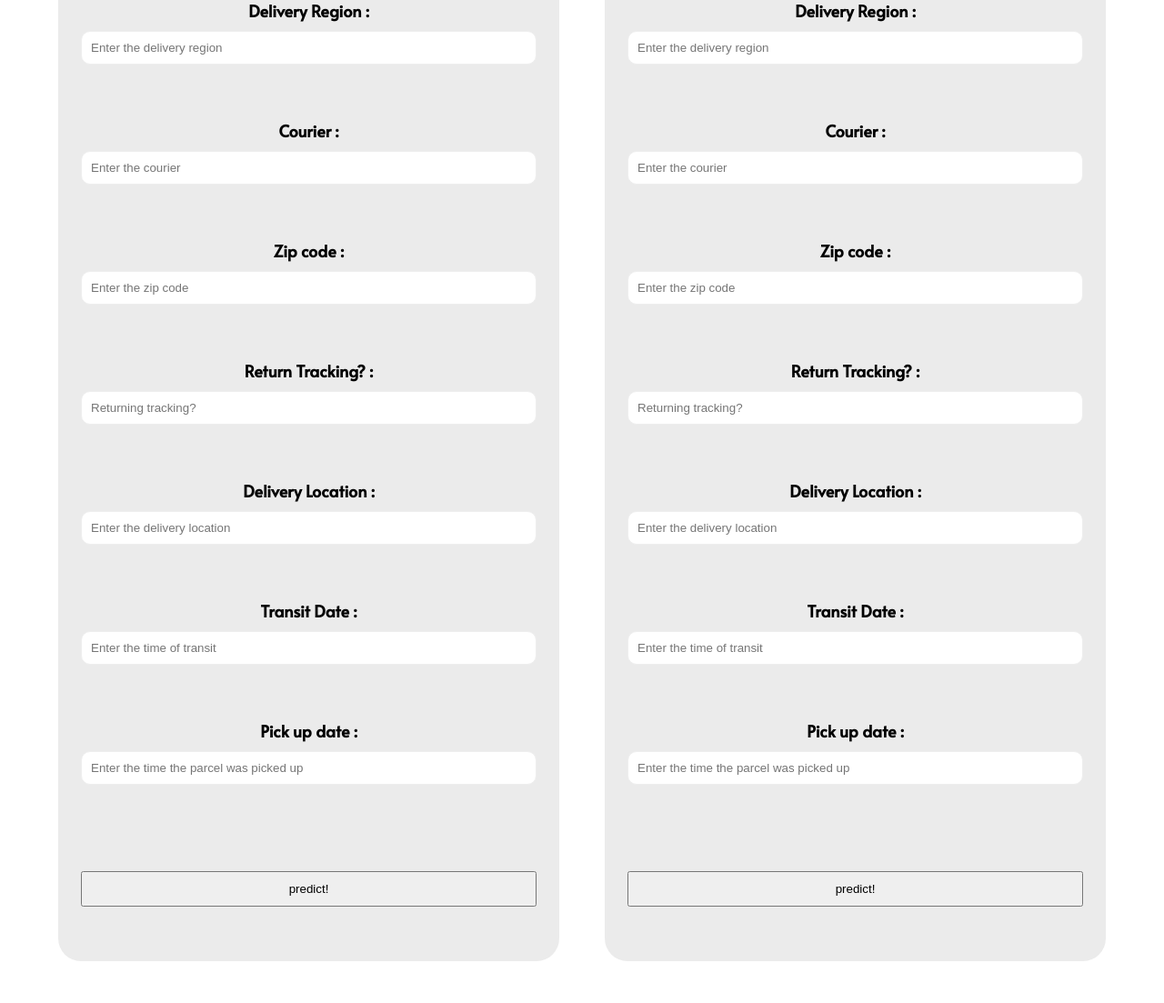
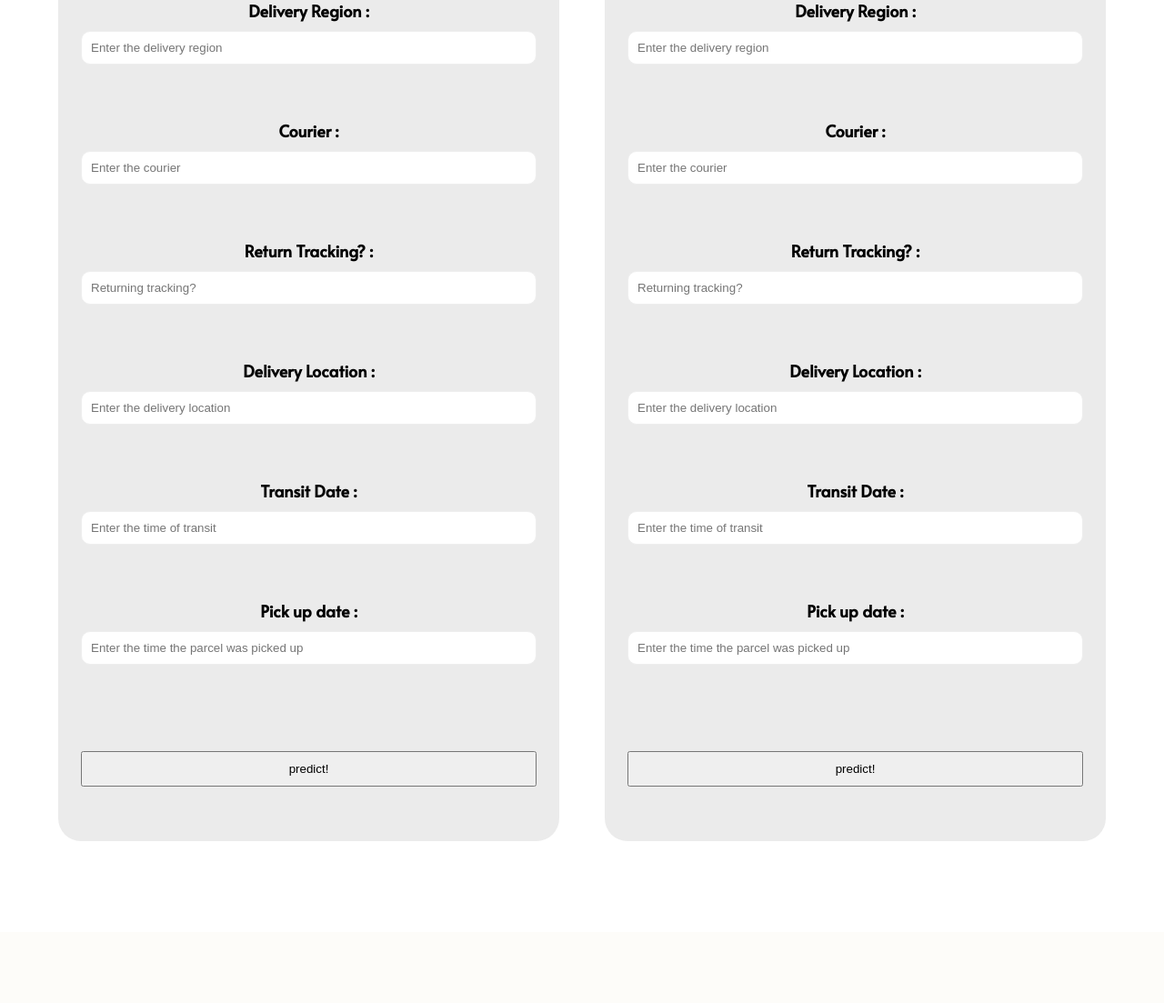
Before and after one commit to nlarki/Parcel-ETA-Predictor, a Flask app: page / in a window 1280 px wide. Shown: the part 2745-3848 px from the top of the page at 91% size. After the commit the page ends 3670 px from the top, so only its background shows below. Run offline with Flask 2, Linux system fonts and the light colour scheme; parts of the project's set-up code (start-up, migrations or seed data) failed here and were passed over.

Commit message:
multiple changes - had to change the epoch conversion code so that the date conversion on the website would work correctly

```diff
--- a/EDT-website/app.py
+++ b/EDT-website/app.py
@@ -20,23 +20,21 @@ def home():
 def boosting():
     delivery_region = request.form['a']
     courier = request.form['b']
-    zip_code = request.form['c']
-    return_tracking = request.form['d']
-    delivery_location = request.form['e']
-    Epoch_transit_date = request.form['f']
-    Epoch_pickup_date = request.form['g']
+    return_tracking = request.form['c']
+    delivery_location = request.form['d']
+    Epoch_transit_date = request.form['e']
+    Epoch_pickup_date = request.form['f']
     transformedTransit = np.datetime64(Epoch_transit_date)
     transformedPickup = np.datetime64(Epoch_pickup_date)
     tt = (transformedTransit - np.datetime64('1970-01-01T00:00:00Z')) / \
         np.timedelta64(1, 's')
     tp = (transformedPickup - np.datetime64('1970-01-01T00:00:00Z')) / \
         np.timedelta64(1, 's')
-    arr = np.array([[delivery_region, courier, zip_code, return_tracking,
+    arr = np.array([[delivery_region, courier, return_tracking,
                      delivery_location, tt, tp]])
     GBpred = GB.predict(arr)
     GBpred = GBpred.item(0)
-    GBresult = GBpred/1000
-    GBresult = datetime.datetime.fromtimestamp(GBresult)
+    GBresult = datetime.datetime.fromtimestamp(GBpred)
 
     return render_template('index.html', pred='The estimated delivery date for your item is {}'.format(GBresult))
 
@@ -45,23 +43,21 @@ def boosting():
 def forest():
     delivery_region = request.form['1']
     courier = request.form['2']
-    zip_code = request.form['3']
-    return_tracking = request.form['4']
-    delivery_location = request.form['5']
-    Epoch_transit_date = request.form['6']
-    Epoch_pickup_date = request.form['7']
+    return_tracking = request.form['3']
+    delivery_location = request.form['4']
+    Epoch_transit_date = request.form['5']
+    Epoch_pickup_date = request.form['6']
     transformedTransit = np.datetime64(Epoch_transit_date)
     transformedPickup = np.datetime64(Epoch_pickup_date)
     tt = (transformedTransit - np.datetime64('1970-01-01T00:00:00Z')) / \
         np.timedelta64(1, 's')
     tp = (transformedPickup - np.datetime64('1970-01-01T00:00:00Z')) / \
         np.timedelta64(1, 's')
-    arr = np.array([[delivery_region, courier, zip_code, return_tracking,
+    arr = np.array([[delivery_region, courier, return_tracking,
                      delivery_location, tt, tp]])
     Fpred = RF.predict(arr)
     Fpred = Fpred.item(0)
-    Fresult = Fpred/1000
-    Fresult = datetime.datetime.fromtimestamp(Fresult)
+    Fresult = datetime.datetime.fromtimestamp(Fpred)
 
     return render_template('index.html', pred1='The estimated delivery date for your item is {}'.format(Fresult))
 
--- a/EDT-website/templates/index.html
+++ b/EDT-website/templates/index.html
@@ -54,11 +54,10 @@
                 <form method="POST", action="/boosting" class=boostingForm>
                     <b> Delivery Region :  <input type="text", name='a', class="type-1" placeholder="Enter the delivery region"> <br><br>
                         Courier :  <input type="text", name='b', class="type-1" placeholder="Enter the courier"> <br><br>
-                        Zip code :  <input type="text", name='c', class="type-1" placeholder="Enter the zip code"> <br><br>
-                        Return Tracking? :  <input type="text", name='d', class="type-1" placeholder="Returning tracking?"> <br><br>
-                        Delivery Location :  <input type="text", name='e', class="type-1" placeholder="Enter the delivery location"> <br><br>
-                        Transit Date :  <input type="text", name='f', class="type-1" placeholder="Enter the time of transit"> <br><br>
-                        Pick up date : <input type="text", name='g', class="type-1" placeholder="Enter the time the parcel was picked up"> <br><br><br></b>
+                        Return Tracking? :  <input type="text", name='c', class="type-1" placeholder="Returning tracking?"> <br><br>
+                        Delivery Location :  <input type="text", name='d', class="type-1" placeholder="Enter the delivery location"> <br><br>
+                        Transit Date :  <input type="text", name='e', class="type-1" placeholder="Enter the time of transit"> <br><br>
+                        Pick up date : <input type="text", name='f', class="type-1" placeholder="Enter the time the parcel was picked up"> <br><br><br></b>
                      <input type="submit" , value='predict!', class="predBox" >
                      <br><h4 align="center"<b>{{pred}}</b></h4>
                  </form>
@@ -70,11 +69,10 @@
                 <form method="POST", action="/forest" class="forestForm">
                     <b> Delivery Region :  <input type="text", name='1', class="type-1", placeholder="Enter the delivery region"> <br><br>
                      Courier :  <input type="text", name='2', class="type-1" placeholder="Enter the courier"> <br><br>
-                     Zip code :  <input type="text", name='3', class="type-1" placeholder="Enter the zip code"> <br><br>
-                     Return Tracking? :  <input type="text", name='4', class="type-1" placeholder="Returning tracking?"> <br><br>
-                     Delivery Location :  <input type="text", name='5', class="type-1" placeholder="Enter the delivery location"> <br><br>
-                     Transit Date :  <input type="text", name='6', class="type-1" placeholder="Enter the time of transit"> <br><br>
-                     Pick up date : <input type="text", name='7', class="type-1" placeholder="Enter the time the parcel was picked up"> <br><br><br></b>
+                     Return Tracking? :  <input type="text", name='3', class="type-1" placeholder="Returning tracking?"> <br><br>
+                     Delivery Location :  <input type="text", name='4', class="type-1" placeholder="Enter the delivery location"> <br><br>
+                     Transit Date :  <input type="text", name='5', class="type-1" placeholder="Enter the time of transit"> <br><br>
+                     Pick up date : <input type="text", name='6', class="type-1" placeholder="Enter the time the parcel was picked up"> <br><br><br></b>
                      <input type="submit" , value='predict!', class="predBox" >
                      <br><h4 align="center"<b>{{pred1}}</b></h4>
                  </form>
```
Also changed, not shown: 1 other file.
